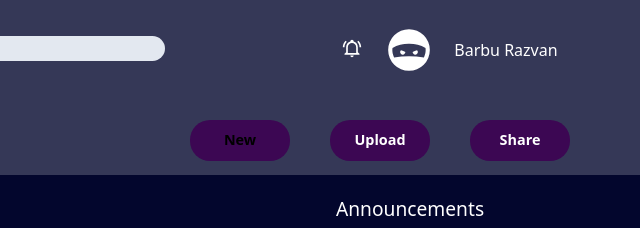
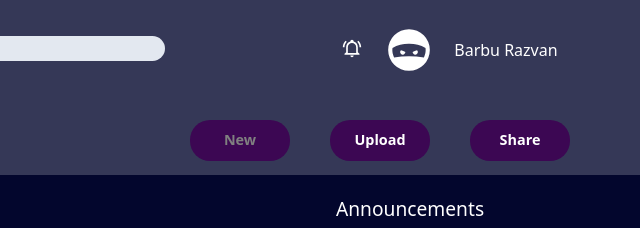
Before and after one commit to iDanteModo/Admin-Dashboard, a plain HTML site: page index.html in a window 1280 px wide. In both pictures the pointer is over the button "New". Shown: the top 228 px of the page, 640-1280 px from the left. Drawn offline with nearby package versions, Linux system fonts and the light colour scheme.

Commit message:
different color scheme

```diff
--- a/style.css
+++ b/style.css
@@ -217,7 +217,7 @@ header {
 }
 
 .buttons > button:hover {
-    color: black;
+    color: grey;
 }
 
 .project {
```
